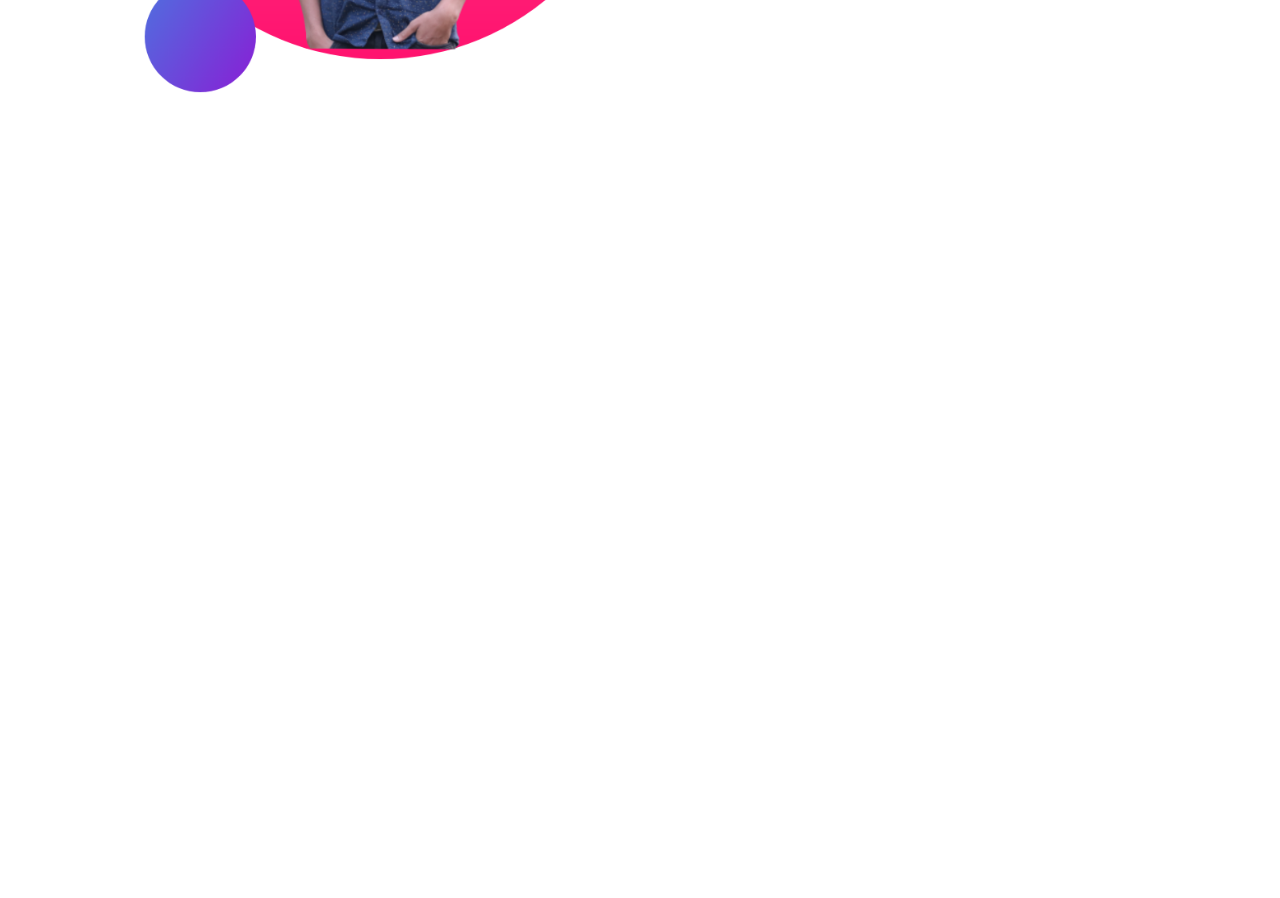
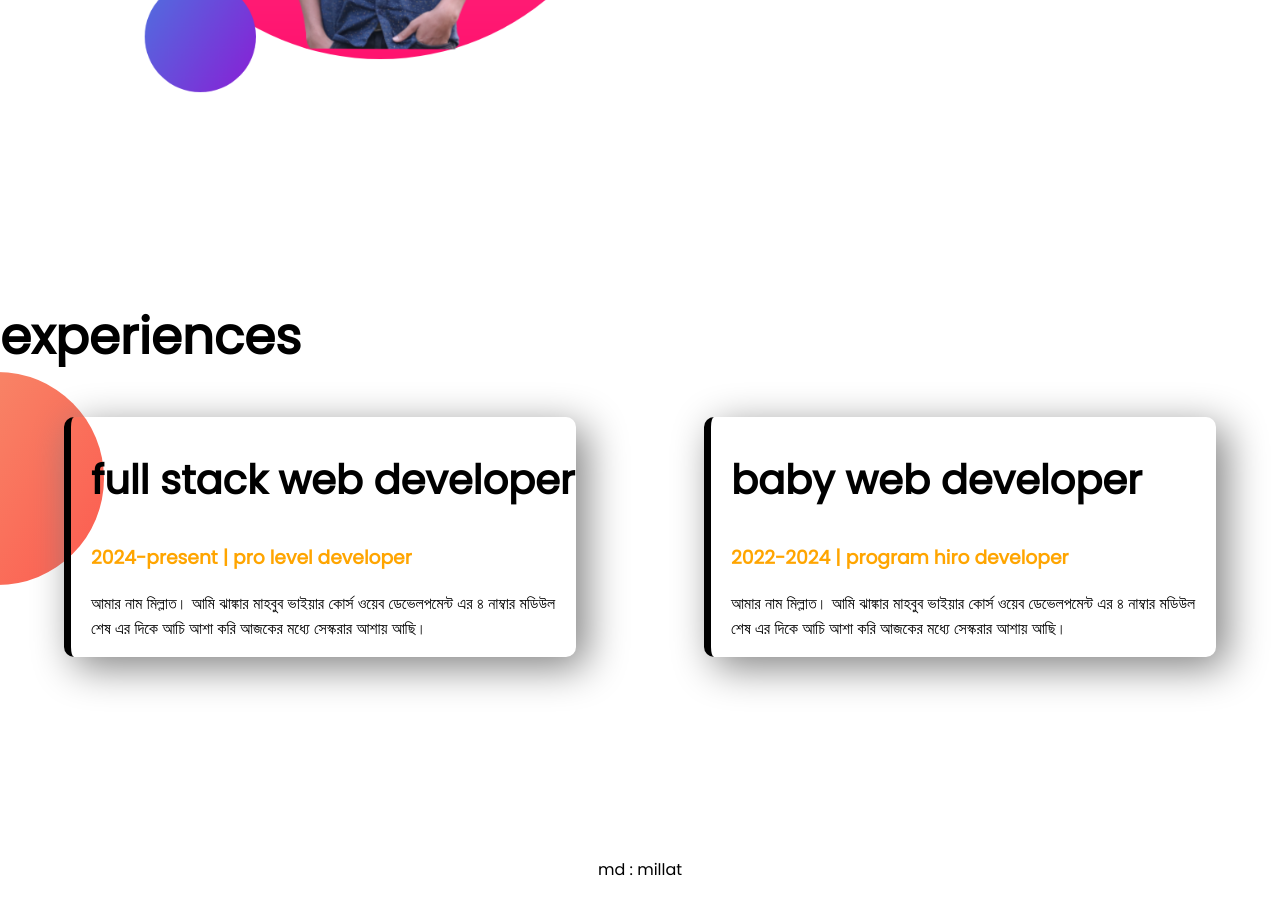
Before and after one commit to lbmillat/developer-portfolio, a plain HTML site: page index.html in a window 1280 px wide. Shown: the part 1239-2137 px from the top of the page. Before the commit the page ends 1539 px from the top, so only its background shows below. Drawn offline with Linux system fonts and the light colour scheme.

Commit message:
footer and experience added

```diff
--- a/index.html
+++ b/index.html
@@ -11,14 +11,16 @@
     <link rel="stylesheet" href="style.css">
 </head>
 <body>
-    <section class="top-banner"> <div class="half-width"> <h1>welcome to</h1><h1>
+    <section class="top-banner flaxible-containar">
+        <div class="half-width">
+             <h1>welcome to</h1><h1>
         <span class="orange-color">millat</span> world!</h1>
             <h3>Ami millat, ami bibinno rokom kaj korte pari</h3>
             <p>Amar nam millat , ami goto 4/5 din jabot jhankar mahbub vaiyer web development er course korteci abong oi unujai practice korteci , insallah web development course ta sundor vabe complite korar ashay aci , insallah valo kicu hobe </p>
             <a class="link-button" href="https://www.facebook.com/ariyan.millat ">hire me</a>
         </div>
             <div class="half-width"><img src="millat-bg.png" alt=""></div></section>
-            <section class="dream-big">
+            <section class="dream-big flaxible-containar">
                 <div class="half-width">
                     <img src="millat-bg2.png" alt="">
                 </div>
@@ -29,5 +31,23 @@
                     <a class="link-button" href="">download resume</a>
                 </div>
             </section>
+            <section class="experience-area">
+                <h1>experiences</h1>
+                <div class="flaxible-containar">
+                    <div id="full-stack-experience" class="experience-item">
+                        <h2>full stack web developer</h2>
+                        <h3 class="orange-color">2024-present | pro level developer</h3>
+                        <p>আমার নাম মিল্লাত। আমি ঝাঙ্কার মাহবুব ভাইয়ার কোর্স ওয়েব ডেভেলপমেন্ট এর ৪ নাম্বার মডিউল শেষ এর দিকে আচি আশা করি আজকের মধ্যে সেস্করার আশায় আছি।</p>
+                    </div>
+                    <div id="web-dev-exprience" class="experience-item">
+                        <h2>baby web developer</h2>
+                        <h3 class="orange-color">2022-2024 | program hiro developer</h3>
+                        <p>আমার নাম মিল্লাত। আমি ঝাঙ্কার মাহবুব ভাইয়ার কোর্স ওয়েব ডেভেলপমেন্ট এর ৪ নাম্বার মডিউল শেষ এর দিকে আচি আশা করি আজকের মধ্যে সেস্করার আশায় আছি।</p>
+                    </div>
+                </div>
+            </section>
+            <footer>
+                <p>md : millat </p>
+            </footer>
 </body>
 </html>
--- a/style.css
+++ b/style.css
@@ -5,10 +5,13 @@ body{
 h1{
     font-size: 50px;
 }
+h2{
+    font-size: 40px;
+}
 .orange-color{
     color: orange;
 }
-section{
+.flaxible-containar{
     display: flex;
     margin-bottom: 200px;
 }
@@ -36,3 +39,29 @@ section{
     background-repeat: no-repeat;
     background-position: right;
 }
+.experience-area{
+    background-image: url(images/exp-bg.png);
+    background-repeat: no-repeat;
+    background-position: left;
+}
+.experience-item{
+    width: 40%;
+    margin-left: 5%;
+    margin-right: 5%;
+    padding-left: 20px;
+    border-radius: 10px;
+    box-shadow: 10px 10px 40px gray;
+}
+#web-dev-exprience{
+    border-left: 7px solid;
+    border-image: linear-gradient(rgb(73, 141, 197) rgb(230, 252, 252));
+    border-image-slice: 1;
+}
+#full-stack-experience{
+    border-left: 7px solid;
+    border-image: linear-gradient(blue cyan);
+    border-image-slice: 1;
+}
+footer p {
+    text-align: center;
+}
```
Also changed, not shown: 4 other files.
